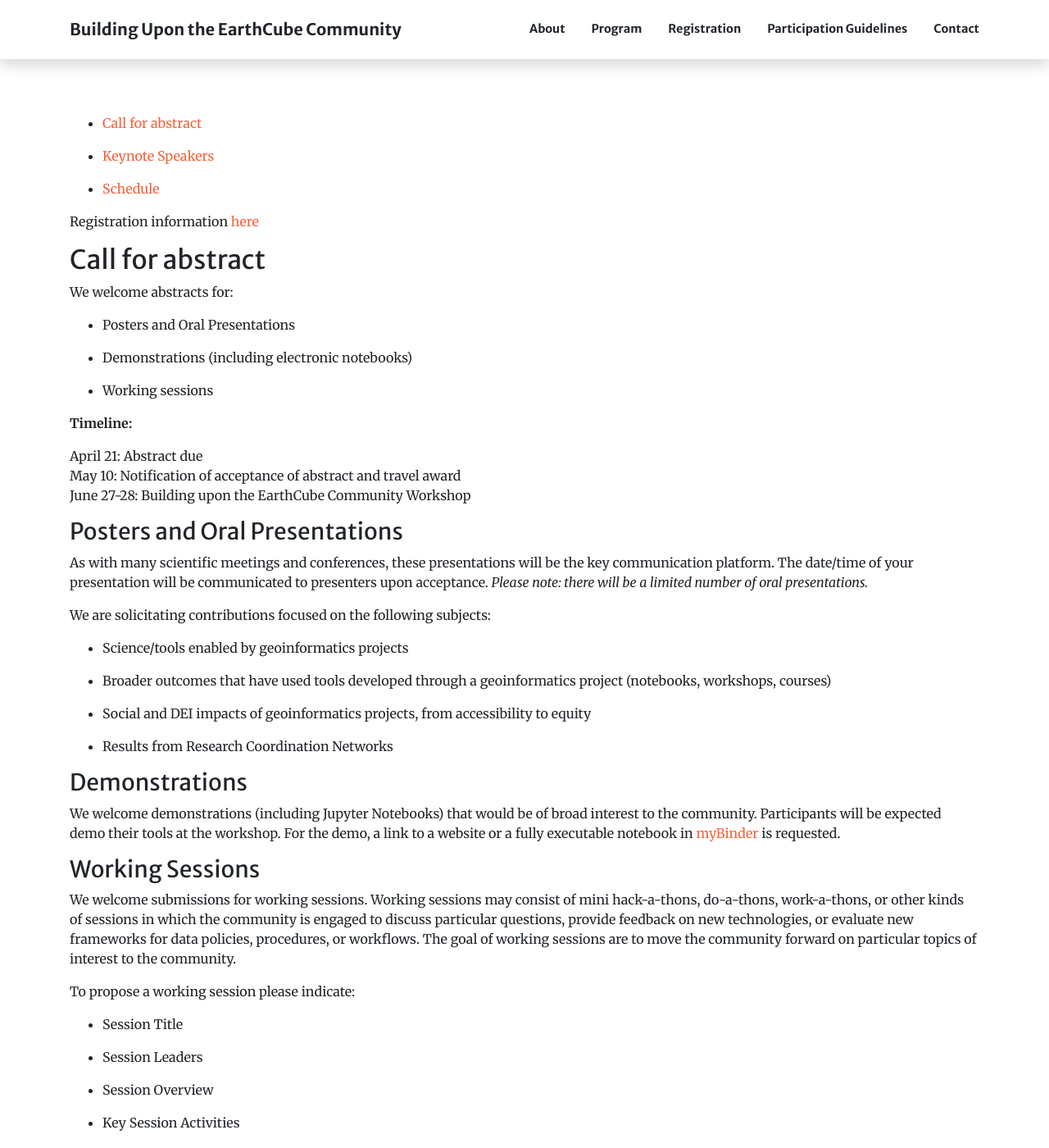
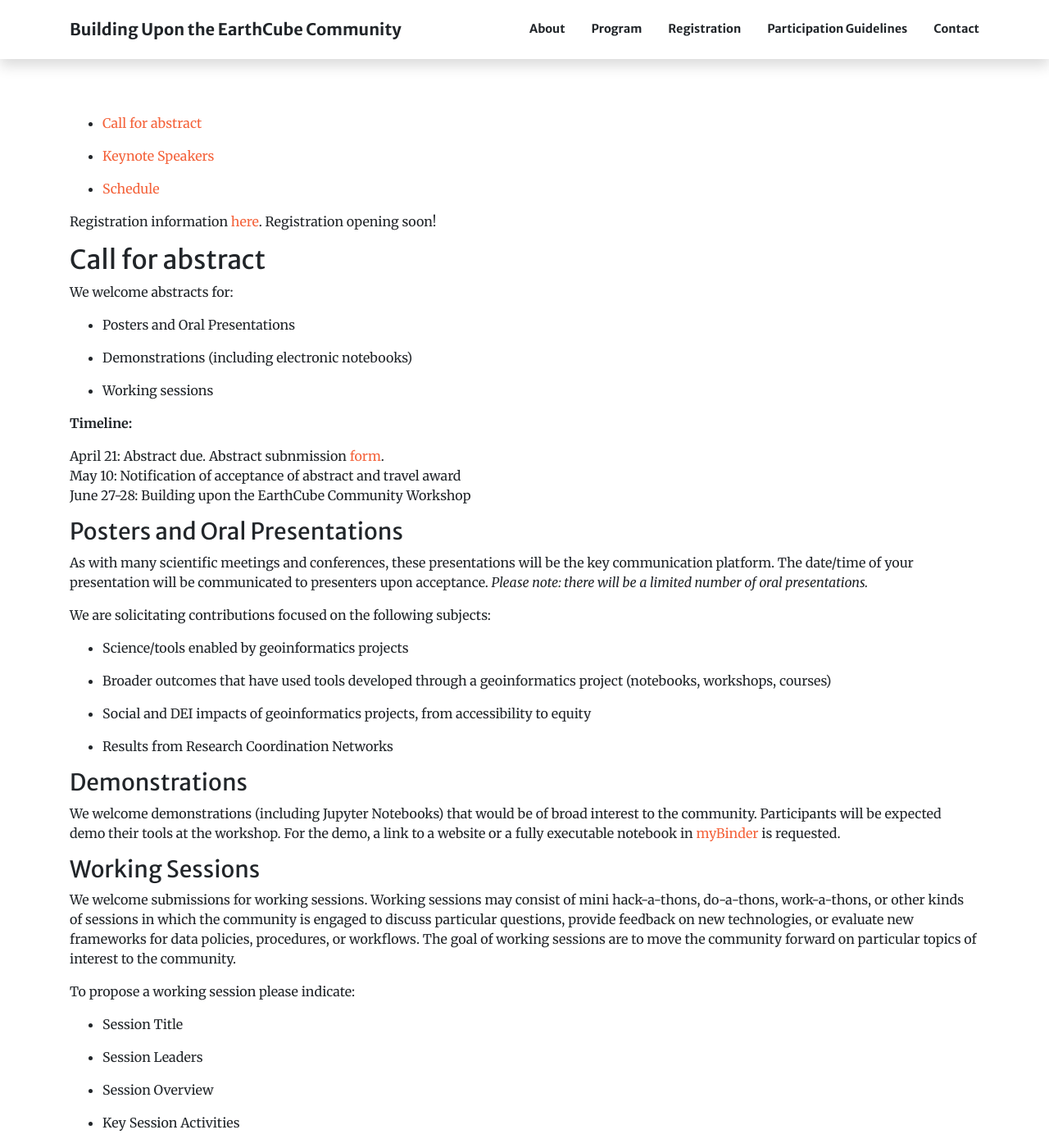
Before and after one commit to isi-usc-edu/building-upon-the-earthcube-community, a Jekyll site: the page built from program.md, in a window 1280 px wide and 1400 px high, scrolled down 230 px. Shown: the whole window at 82% size. Built offline with Jekyll 4.4.1, drawn with Linux system fonts in a browser that asks for light colours; some of the changed text lies outside the part shown.

Commit message:
Update program.md

```diff
--- a/program.md
+++ b/program.md
@@ -17,7 +17,7 @@
 
 * [Schedule](#schedule)
 
-Registration information [here](/building-upon-the-earthcube-community/registration)
+Registration information [here](/building-upon-the-earthcube-community/registration). Registration opening soon!
 
 ## <a name='abstract'> Call for abstract </a>
 
@@ -31,7 +31,7 @@
 
 **Timeline:**
 
-April 21: Abstract due
+April 21: Abstract due. Abstract subnmission [form](https://forms.gle/q99VhH7fUChYvdRh8).
 May 10: Notification of acceptance of abstract and travel award
 June 27-28: Building upon the EarthCube Community Workshop
 
@@ -77,6 +77,11 @@
 
 * How will the organizers involve members of an underrepresented groups in the geo/computer sciences in their session?
 
+
+### Submission
+
+Submit your abstract [here](https://forms.gle/q99VhH7fUChYvdRh8) by April 21st, 2023!
+
 ## <a name='keynote'> Keynote Speakers </a>
 
 Coming Soon
```
Also changed, not shown: other parts of program.md (+2 -2 lines).
